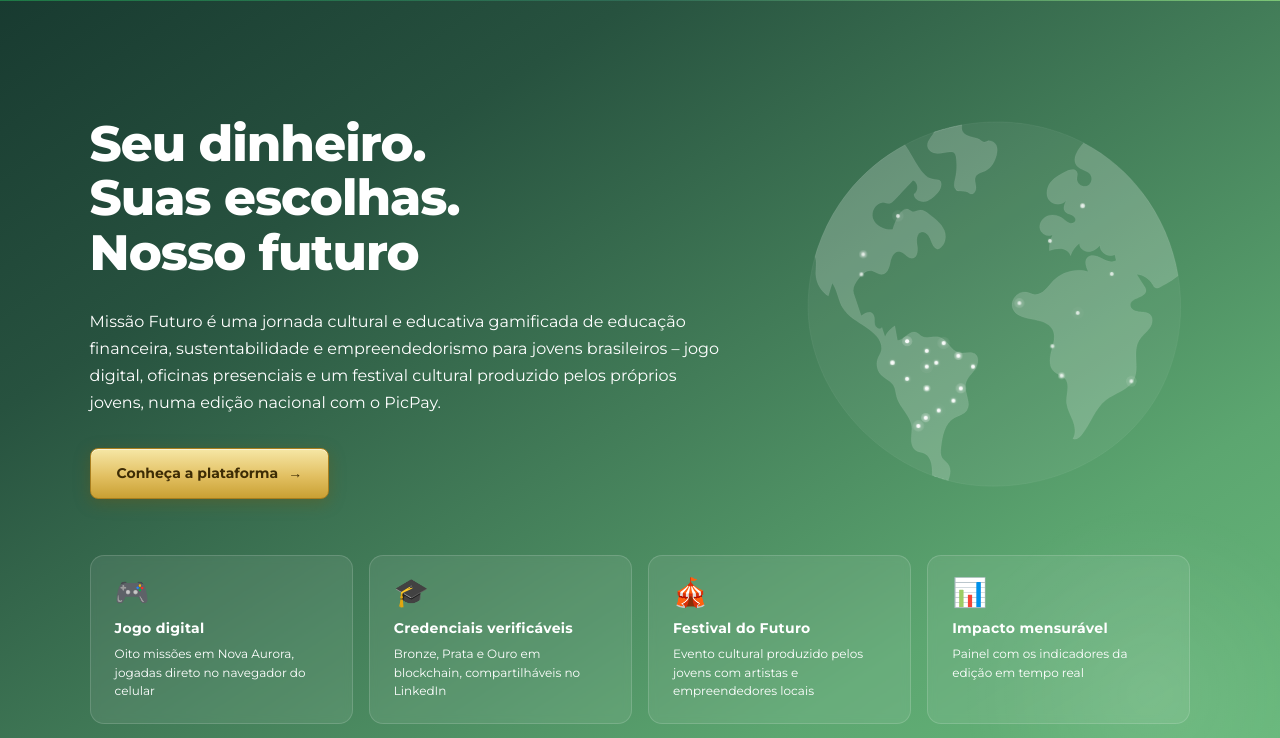
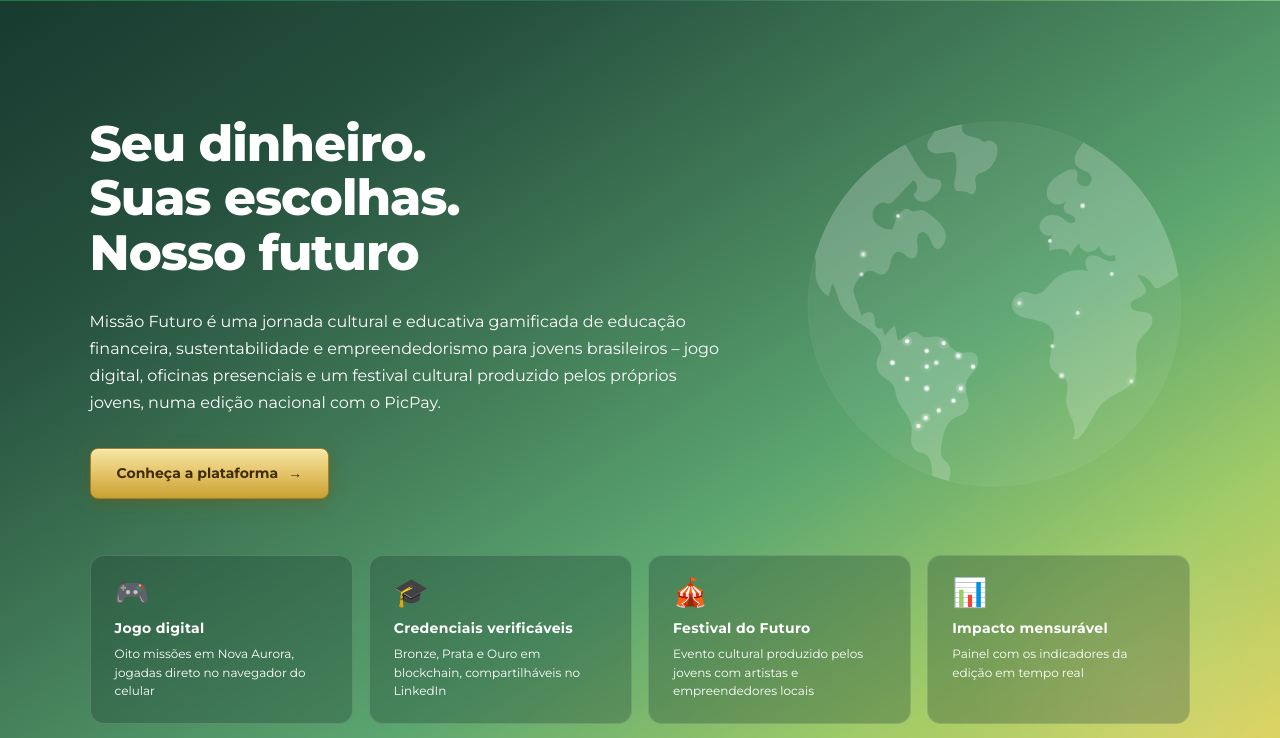
Before and after one commit to The-Blue-City/corporativo, a plain HTML site: page apresentacao-missao-futuro.html in a window 1280 px wide. Shown: the part 62-800 px from the top of the page. Drawn offline with Linux system fonts and the light colour scheme.

Commit message:
Add files via upload

```diff
--- a/apresentacao-missao-futuro.html
+++ b/apresentacao-missao-futuro.html
@@ -80,7 +80,7 @@
   .section-dark .section-lead { color:#ffffff; }
 
   /* ── HERO (capa) ── */
-  .hero { background:linear-gradient(to bottom right,#183a30 0%,#27523f 25%,#427c58 50%,#5ca670 75%,#6bbd7e 100%); color:white; padding:120px clamp(22px, 7vw, 110px) 100px; position:relative; overflow:hidden; }
+  .hero { background:linear-gradient(to bottom right,#183a30 0%,#27523f 22%,#427c58 42%,#5ca670 60%,#9fcb68 78%,#f0d65c 100%); color:white; padding:120px clamp(22px, 7vw, 110px) 100px; position:relative; overflow:hidden; }
   .hero::before { content:''; position:absolute; top:0; left:0; right:0; height:5px; background:linear-gradient(90deg,var(--blue),var(--teal),var(--green)); }
   .hero::after { content:''; position:absolute; bottom:-60px; right:-60px; width:380px; height:380px; border-radius:50%; background:radial-gradient(circle,rgba(255,255,255,0.08) 0%,transparent 70%); pointer-events:none; }
   .hero-inner { max-width:1180px; margin:0 auto; position:relative; }
@@ -455,7 +455,7 @@
   .hero-cta { display:inline-flex; align-self:flex-start; align-items:center; gap:10px; margin-top:32px; background:linear-gradient(180deg,#f6e7a6 0%,#e2c062 55%,#c9a033 100%); color:#3d2c05; border:1px solid #a87e1e; font-size:14px; font-weight:700; padding:14px 26px; border-radius:8px; text-decoration:none; transition:all 0.2s; box-shadow:0 4px 16px rgba(120,85,10,0.35), inset 0 1px 0 rgba(255,255,255,0.5); }
   .hero-cta::after { content:"\2192"; }
   .hero-cta:hover { background:linear-gradient(180deg,#f9edb9 0%,#e8c96f 55%,#d4ab3c 100%); transform:translateY(-2px); box-shadow:0 8px 22px rgba(120,85,10,0.45), inset 0 1px 0 rgba(255,255,255,0.6); }
-  .map-cta { display:flex; align-items:center; gap:24px; margin-top:28px; padding:28px 32px; border-radius:16px; text-decoration:none; color:#ffffff; background:linear-gradient(to bottom right,#183a30 0%,#27523f 25%,#427c58 50%,#5ca670 75%,#6bbd7e 100%); box-shadow:0 4px 18px rgba(30,122,70,0.18); transition:all 0.25s; }
+  .map-cta { display:flex; align-items:center; gap:24px; margin-top:28px; padding:28px 32px; border-radius:16px; text-decoration:none; color:#ffffff; background:linear-gradient(to bottom right,#183a30 0%,#27523f 22%,#427c58 42%,#5ca670 60%,#9fcb68 78%,#f0d65c 100%); box-shadow:0 4px 18px rgba(30,122,70,0.18); transition:all 0.25s; }
   .map-cta:hover { transform:translateY(-3px); box-shadow:0 10px 28px rgba(30,122,70,0.28); }
   .map-cta-icon { width:56px; height:56px; border-radius:14px; background:rgba(255,255,255,0.18); display:flex; align-items:center; justify-content:center; font-size:28px; flex-shrink:0; }
   .map-cta-text { flex:1; min-width:0; }
@@ -480,6 +480,7 @@
   /* Título do hero sempre em 3 linhas: escala com a largura da coluna e não quebra além dos <br> */
   .hero .hero-title { max-width:none; white-space:nowrap; font-size:min(58px, 7.5cqw); }
 
+  .hero-stat-box { background:rgba(24,58,48,0.30); }
   /* ── Missão Futuro ── */
   .pillar-tag-bronze { color:#8a4b14; background:#fbe6d2; }
   .pillar-tag-prata { color:#3d4650; background:#e6e9ec; }
```
